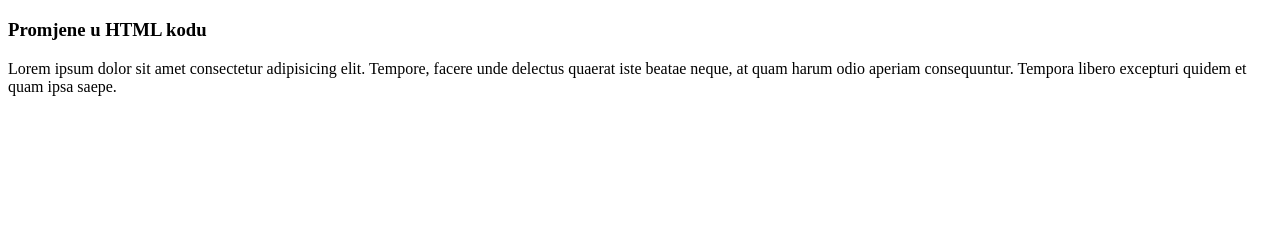
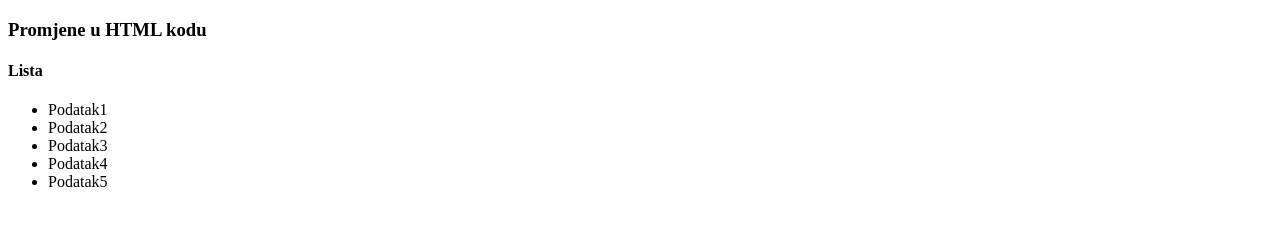
Before and after one commit to mustac104/vjezba3, a plain HTML site: page index.html in a window 1280 px wide. Shown: the part 61-286 px from the top of the page. Drawn offline with Linux system fonts and the light colour scheme.

Commit message:
Dodavanje liste

```diff
--- a/index.html
+++ b/index.html
@@ -12,8 +12,14 @@
     </header>
     <main>
         <h3>Promjene u HTML kodu</h3>
-        <p>Lorem ipsum dolor sit amet consectetur adipisicing elit. Tempore, facere unde delectus quaerat iste beatae neque, at quam harum odio aperiam consequuntur. Tempora libero excepturi quidem et quam ipsa saepe.</p>
-    </main>
+        <h4>Lista</h3>
+        <ul>
+            <li>Podatak1</li>
+            <li>Podatak2</li>
+            <li>Podatak3</li>
+            <li>Podatak4</li>
+            <li>Podatak5</li>
+        </ul>
 
 </body>
 </html>
```
